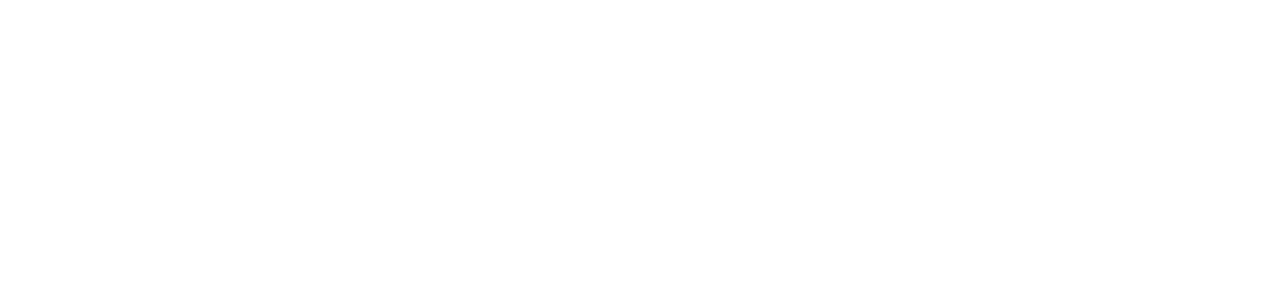
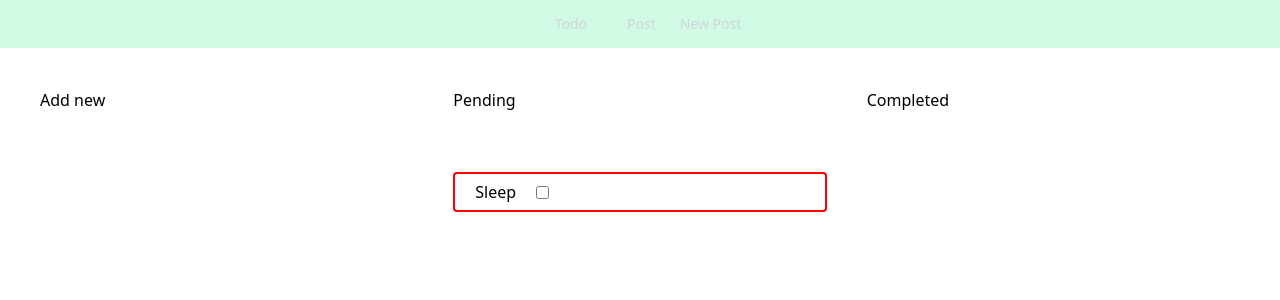
Before and after one commit to engr-hasanuzzaman/fun-with-vuejs, a Vue app: page /home in a window 1280 px wide. Shown: the top 300 px of the page. Built offline with nearby package versions, Linux system fonts and the light colour scheme.

Commit message:
Update the home

```diff
--- a/src/components/Home.vue
+++ b/src/components/Home.vue
@@ -2,54 +2,72 @@
   <div>
     <Header />
     <div class="w-md mx-auto flex space-x-10 mt-10 px-10">
+      <Modal v-if="modal">
+        <h4 slot="header">New Todo</h4>
+        <TodoForm @newTodoAdded="addTodo" slot="body"></TodoForm>
+        <div slot="footer">
+          <button @click="toggleModal">Close</button>
+        </div>
+      </Modal>
       <div class="flex-1">
-                <TodoForm @newTodoAdded="addTodo"></TodoForm>
+        <button @click="toggleModal">Add new</button>
       </div>
-            <TodoList title="Pending" :todos="inCompletedTodo" @clicked="toggleStatus"></TodoList>
-            <TodoList title="Completed" :todos="completedTodo" @clicked="toggleStatus"></TodoList>
+      <TodoList
+        title="Pending"
+        :todos="inCompletedTodo"
+        @clicked="toggleStatus"
+      ></TodoList>
+      <TodoList
+        title="Completed"
+        :todos="completedTodo"
+        @clicked="toggleStatus"
+      ></TodoList>
     </div>
   </div>
-
 </template>
 
 <script>
-import TodoList from './TodoList';
-import TodoForm from './NewTodo';
-import Header from './Header';
+import TodoList from "./TodoList";
+import TodoForm from "./NewTodo";
+import Header from "./Header";
+import Modal from "./Modal";
 
 export default {
-  name: 'Home',
+  name: "Home",
   data() {
     return {
-        todos: [
-            {title: "Sleep", status: false }
-            ],
-        title: 'custom title',
+      todos: [{ title: "Sleep", status: false }],
+      title: "custom title",
       mainTitle: "Remaining todos",
-    }
+      modal: false,
+    };
   },
   methods: {
-     toggleStatus (todo) {
+    toggleStatus(todo) {
       todo.status = !todo.status;
     },
     addTodo(todo) {
-         this.todos = [...this.todos, {...todo}];
-     }
+      this.todos = [...this.todos, { ...todo }];
+    },
+    toggleModal() {
+      this.modal = !this.modal;
+    },
   },
   computed: {
-      completedTodo () {
-          return this.todos.filter(t => t.status);
+    completedTodo() {
+      return this.todos.filter((t) => t.status);
     },
-      inCompletedTodo () {
-          return this.todos.filter(t => !t.status);
-      }
+    inCompletedTodo() {
+      return this.todos.filter((t) => !t.status);
+    },
   },
   components: {
     TodoList,
     TodoForm,
     Header,
-  }
-}
+    Modal,
+  },
+};
 </script>
 
 <style scoped>
--- a/src/router/index.js
+++ b/src/router/index.js
@@ -3,7 +3,7 @@
 import Todos from '../components/Home';
 import PostsPage from '../components/post/Index';
 import NewPost from '../components/post/Form';
-
+// import Home from '../components/Ho'
 Vue.use(Router)
 
 const routes = [
@@ -11,6 +11,7 @@
     { path: '/posts', component: PostsPage, name: "PostPath" },
     { path: '/posts/new', component: NewPost, name: "PostNew" },
     { path: '/todos', component: Todos, name: "TodosPath"},
+    { path: '/home', component: Todos, name: "TodosPath"},
  ];
 
 export default new Router({
```
Lines whose indentation alone changed are shown as unchanged.
